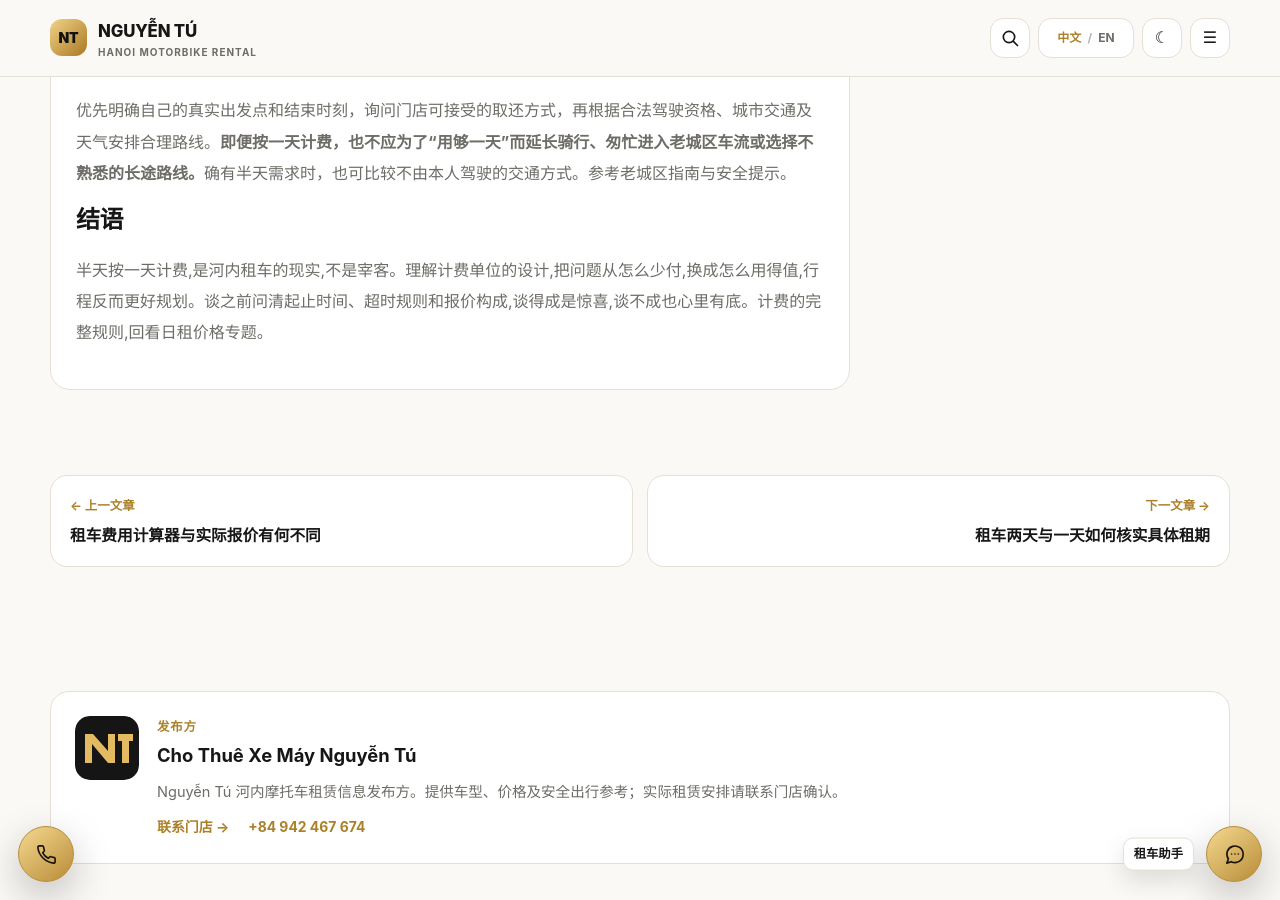
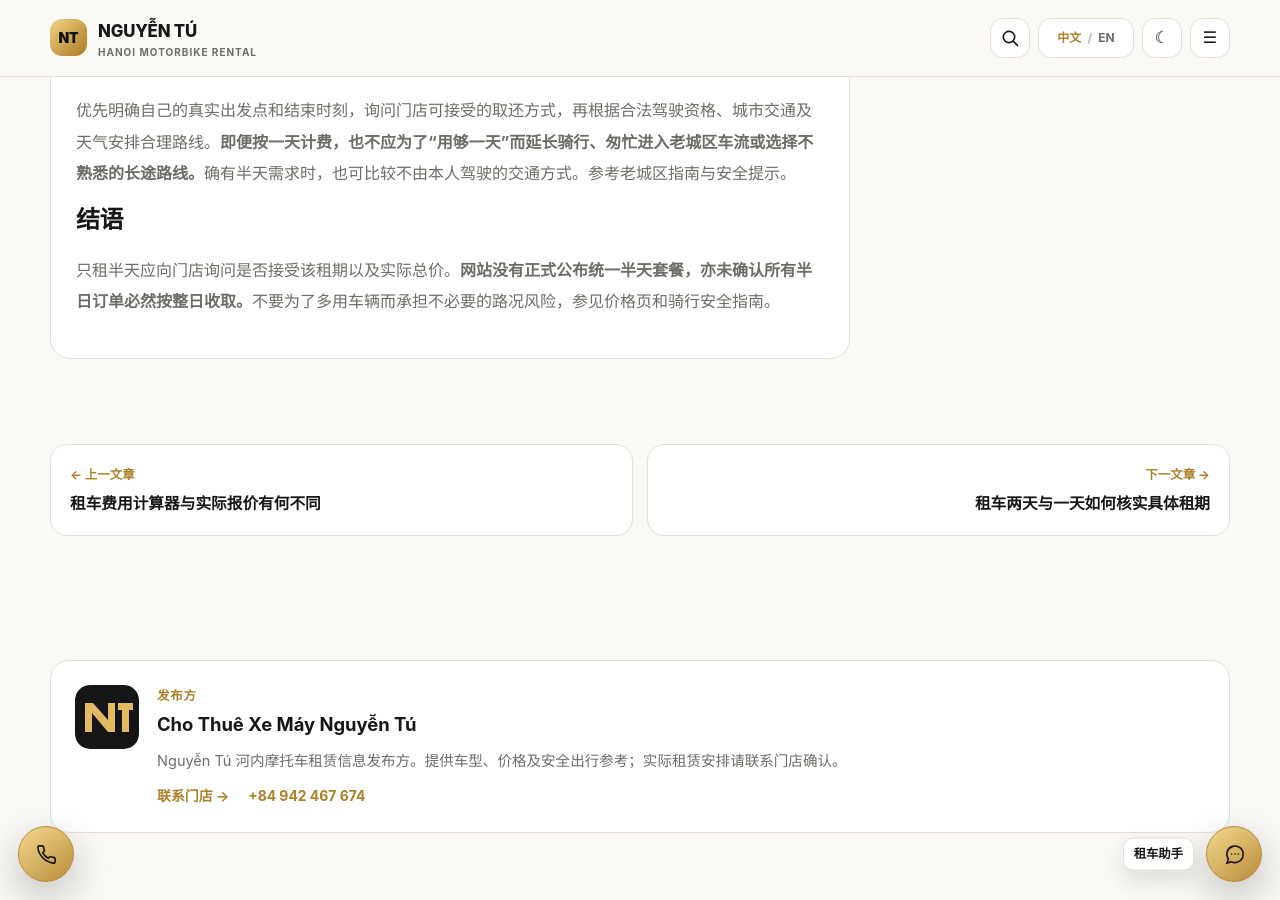
Before and after one commit to thuexemayhanoi/china, a Jekyll site: the page built from _posts/2026-10-11-hanoi-pricing-daily-13.md, in a window 1280 px wide and 900 px high, scrolled down 1112 px. Built offline with Jekyll 4.4.1, drawn with Linux system fonts in a browser that asks for light colours.

Commit message:
seo(china): align AEO conclusion with fact-checked answers 2026-10-11-hanoi-pricing-daily-13.md

```diff
--- a/_posts/2026-10-11-hanoi-pricing-daily-13.md
+++ b/_posts/2026-10-11-hanoi-pricing-daily-13.md
@@ -33,4 +33,4 @@ publication_method: "automated_qa"
 
 ## 结语
 
-半天按一天计费,是河内租车的现实,不是宰客。理解计费单位的设计,把问题从怎么少付,换成怎么用得值,行程反而更好规划。谈之前问清起止时间、超时规则和报价构成,谈得成是惊喜,谈不成也心里有底。计费的完整规则,回看[日租价格专题](/topics/pricing/daily/)。
+只租半天应向门店询问是否接受该租期以及实际总价。**网站没有正式公布统一半天套餐，亦未确认所有半日订单必然按整日收取。**不要为了多用车辆而承担不必要的路况风险，参见[价格页](/prices/)和[骑行安全指南](/topics/guides/safety/)。
```
